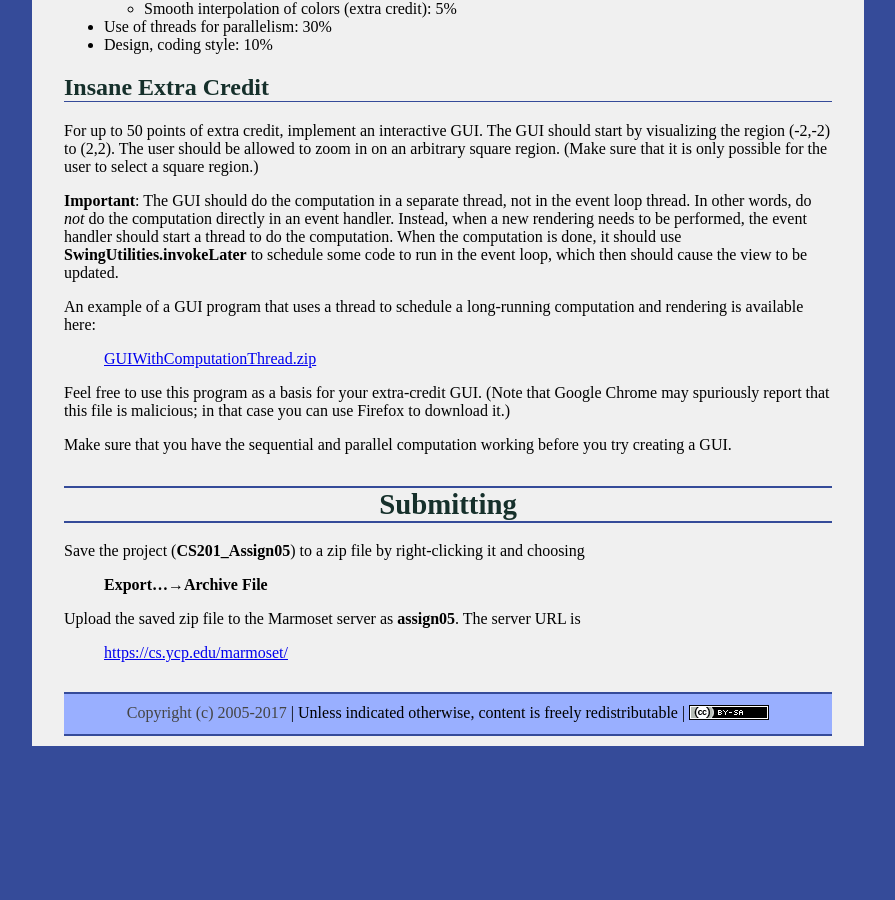
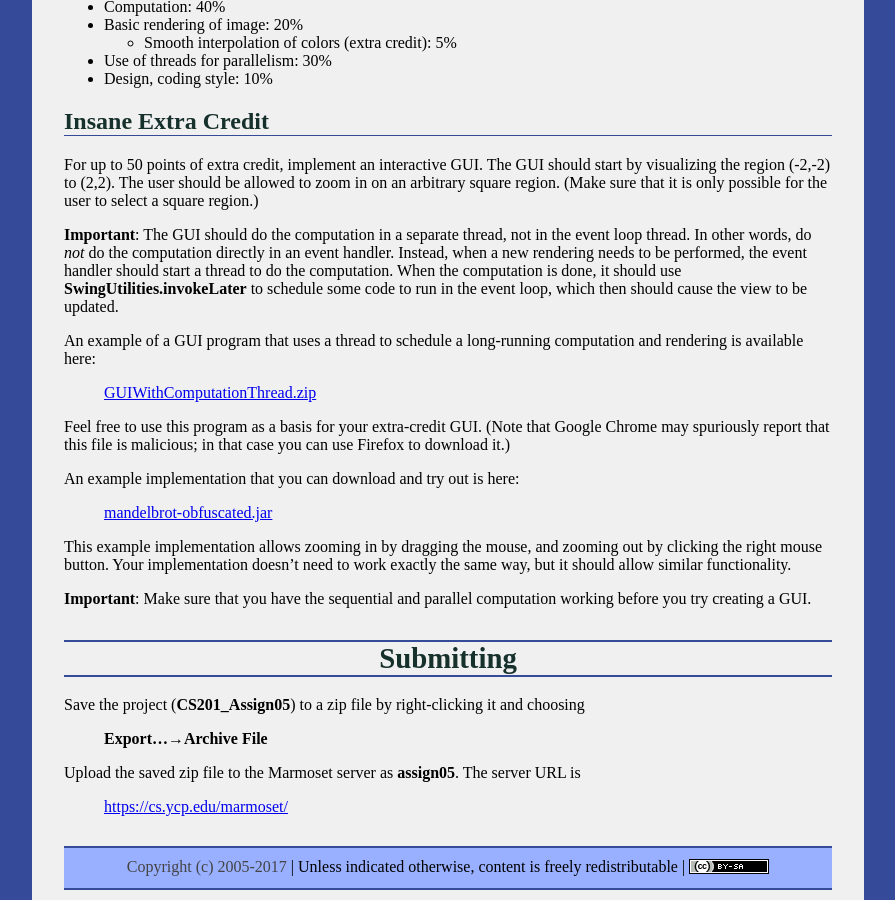
Before and after one commit to ycpcs/cs201-fall2017, a Jekyll site: the page built from assign/assign05.md, in a window 1280 px wide and 900 px high, scrolled down 4458 px. Shown: the whole window, without its empty margins (192-1087 px from the left). Built offline with Jekyll 4.4.1, drawn with Linux system fonts in a browser that asks for light colours; before the commit the page ends 5204 px from its top, so only the background shows below that; some of the changed text lies outside the part shown.

Commit message:
add example implementation of mandelbrot GUI

```diff
--- a/assign/assign05.md
+++ b/assign/assign05.md
@@ -4,6 +4,8 @@ title: "Assignment 5: Mandelbrot Set Renderer"
 ---
 
 **Due**: Tuesday, November 21st by 11:59 PM
+
+*Updated 11/3*: Added a link to an example implementation of the extra-credit GUI.  See the [Insane Extra Credit](#insane-extra-credit) section.
 
 Getting Started
 ===============
@@ -223,7 +225,13 @@ An example of a GUI program that uses a thread to schedule a long-running comput
 
 Feel free to use this program as a basis for your extra-credit GUI.  (Note that Google Chrome may spuriously report that this file is malicious; in that case you can use Firefox to download it.)
 
-Make sure that you have the sequential and parallel computation working before you try creating a GUI.
+An example implementation that you can download and try out is here:
+
+> [mandelbrot-obfuscated.jar](mandelbrot-obfuscated.jar)
+
+This example implementation allows zooming in by dragging the mouse, and zooming out by clicking the right mouse button.  Your implementation doesn't need to work exactly the same way, but it should allow similar functionality.
+
+<b>Important</b>: Make sure that you have the sequential and parallel computation working before you try creating a GUI.
 
 Submitting
 ==========
```
Also changed, not shown: index.md (+1 -0 lines), 1 other file.
